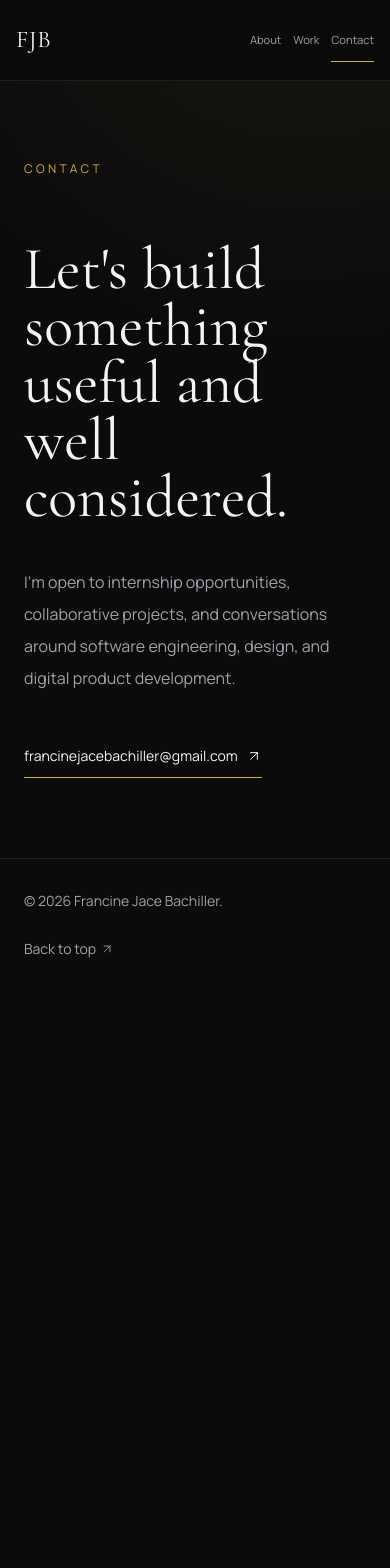
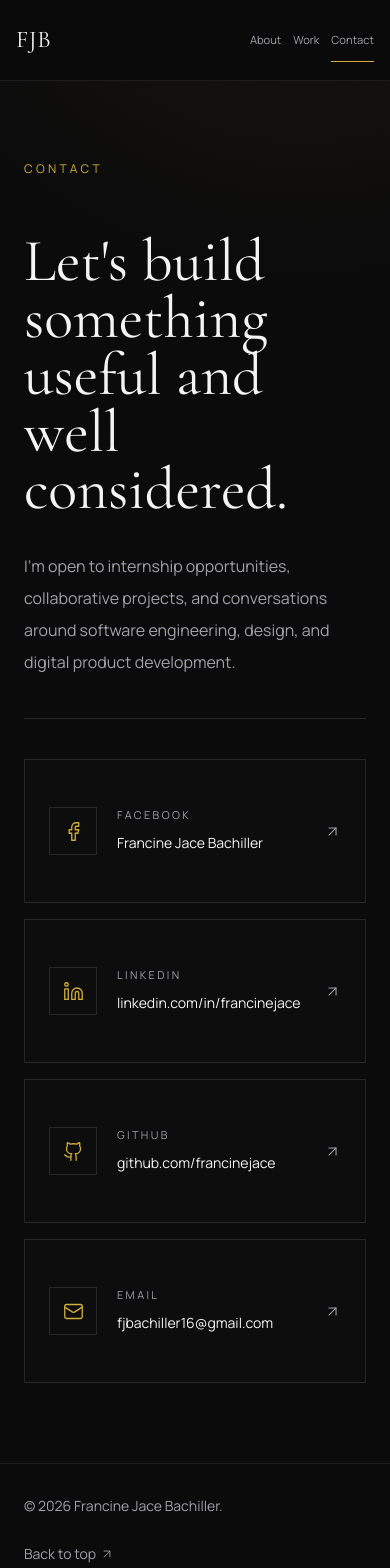
Before and after one commit to francinejace/officialPortfolio, a Next.js app: page /contact in a window 390 px wide. Shown: the top 1568 px of the page. Before the commit the page ends 1003 px from the top, so only its background shows below. Built offline with nearby package versions, Linux system fonts and the light colour scheme.

Commit message:
feat: add responsive contact links and social profiles

```diff
--- a/src/app/contact/page.tsx
+++ b/src/app/contact/page.tsx
@@ -1,16 +1,88 @@
-import { ArrowUpRight } from "lucide-react";
+import { ArrowUpRight, Facebook, Github, Linkedin, Mail, type LucideIcon } from "lucide-react";
+import { Reveal } from "@/components/Reveal";
+
+type ContactLink = {
+  label: string;
+  value: string;
+  href: string;
+  icon: LucideIcon;
+  external?: boolean;
+};
+
+const contactLinks: ContactLink[] = [
+  {
+    label: "Facebook",
+    value: "Francine Jace Bachiller",
+    href: "https://facebook.com/franciellaaa",
+    icon: Facebook,
+    external: true,
+  },
+  {
+    label: "LinkedIn",
+    value: "linkedin.com/in/francinejace",
+    href: "https://www.linkedin.com/in/francinejace/",
+    icon: Linkedin,
+    external: true,
+  },
+  {
+    label: "GitHub",
+    value: "github.com/francinejace",
+    href: "https://github.com/francinejace",
+    icon: Github,
+    external: true,
+  },
+  {
+    label: "Email",
+    value: "fjbachiller16@gmail.com",
+    href: "mailto:fjbachiller16@gmail.com",
+    icon: Mail,
+  },
+];
 
 export default function ContactPage() {
   return (
-    <section className="mx-auto flex min-h-[calc(100vh-9rem)] w-full max-w-6xl flex-col justify-center px-6 py-20 lg:px-8 lg:py-28">
-      <p className="text-xs uppercase tracking-[0.28em] text-gold">Contact</p>
-      <h1 className="mt-16 max-w-4xl font-serif text-6xl leading-[0.95] text-ink sm:text-8xl">Let&apos;s build something useful and well considered.</h1>
-      <p className="mt-10 max-w-xl text-base leading-8 text-muted">
-        I&apos;m open to internship opportunities, collaborative projects, and conversations around software engineering, design, and digital product development.
-      </p>
-      <a href="mailto:francinejacebachiller@gmail.com" className="mt-10 flex min-h-11 max-w-full w-fit items-center gap-2 break-all border-b border-gold text-sm text-ink transition-colors hover:text-gold-light">
-        francinejacebachiller@gmail.com <ArrowUpRight size={16} strokeWidth={1.5} />
-      </a>
+    <section className="mx-auto min-h-[calc(100vh-9rem)] w-full max-w-6xl px-6 py-20 lg:px-8 lg:py-28">
+      <Reveal>
+        <p className="text-xs uppercase tracking-[0.28em] text-gold">Contact</p>
+        <div className="mt-14 grid gap-8 border-b border-line pb-10 lg:grid-cols-[1.3fr_0.7fr] lg:items-end">
+          <h1 className="max-w-4xl font-serif text-6xl leading-[0.95] text-ink sm:text-8xl">
+            Let&apos;s build something useful and well considered.
+          </h1>
+          <p className="max-w-md text-base leading-8 text-muted lg:pb-2">
+            I&apos;m open to internship opportunities, collaborative projects, and conversations around software engineering, design, and digital product development.
+          </p>
+        </div>
+      </Reveal>
+
+      <ul className="mt-10 grid gap-4 sm:grid-cols-2" aria-label="Contact methods">
+        {contactLinks.map(({ label, value, href, icon: Icon, external }, index) => (
+          <li key={label}>
+            <Reveal delay={0.08 + index * 0.05} className="h-full">
+              <a
+                href={href}
+                target={external ? "_blank" : undefined}
+                rel={external ? "noreferrer" : undefined}
+                aria-label={`${label}: ${value}${external ? " (opens in a new tab)" : ""}`}
+                className="group flex min-h-36 h-full items-center gap-5 border border-line bg-obsidian-soft/40 p-6 transition duration-300 hover:-translate-y-1 hover:border-gold/60 focus-visible:border-gold/60 motion-reduce:transform-none motion-reduce:transition-none sm:p-7"
+              >
+                <span className="grid size-12 shrink-0 place-items-center border border-line text-gold transition-colors duration-300 group-hover:border-gold/50 group-hover:bg-gold/10 group-focus-visible:border-gold/50 group-focus-visible:bg-gold/10" aria-hidden="true">
+                  <Icon size={21} strokeWidth={1.5} />
+                </span>
+                <span className="min-w-0 flex-1">
+                  <span className="block text-[0.68rem] uppercase tracking-[0.22em] text-muted">{label}</span>
+                  <span className="mt-2 block break-words text-sm leading-6 text-ink sm:text-base">{value}</span>
+                </span>
+                <ArrowUpRight
+                  size={17}
+                  strokeWidth={1.5}
+                  aria-hidden="true"
+                  className="shrink-0 text-muted transition duration-300 group-hover:-translate-y-0.5 group-hover:translate-x-0.5 group-hover:text-gold-light group-focus-visible:text-gold-light motion-reduce:transform-none motion-reduce:transition-none"
+                />
+              </a>
+            </Reveal>
+          </li>
+        ))}
+      </ul>
     </section>
   );
 }
--- a/src/app/page.tsx
+++ b/src/app/page.tsx
@@ -89,8 +89,8 @@ export default function Home() {
           <p className="max-w-xl text-base leading-7 text-muted">
             I&apos;m open to internship opportunities, collaborative projects, and conversations about building useful digital products.
           </p>
-          <a href="mailto:francinejacebachiller@gmail.com" className="flex min-h-11 max-w-full w-fit items-center gap-2 break-all border-b border-gold text-sm text-ink transition-colors hover:text-gold-light">
-            francinejacebachiller@gmail.com <ArrowUpRight size={16} strokeWidth={1.5} />
+          <a href="mailto:fjbachiller16@gmail.com" className="flex min-h-11 max-w-full w-fit items-center gap-2 break-all border-b border-gold text-sm text-ink transition-colors hover:text-gold-light">
+            fjbachiller16@gmail.com <ArrowUpRight size={16} strokeWidth={1.5} />
           </a>
         </div>
       </section>
```
